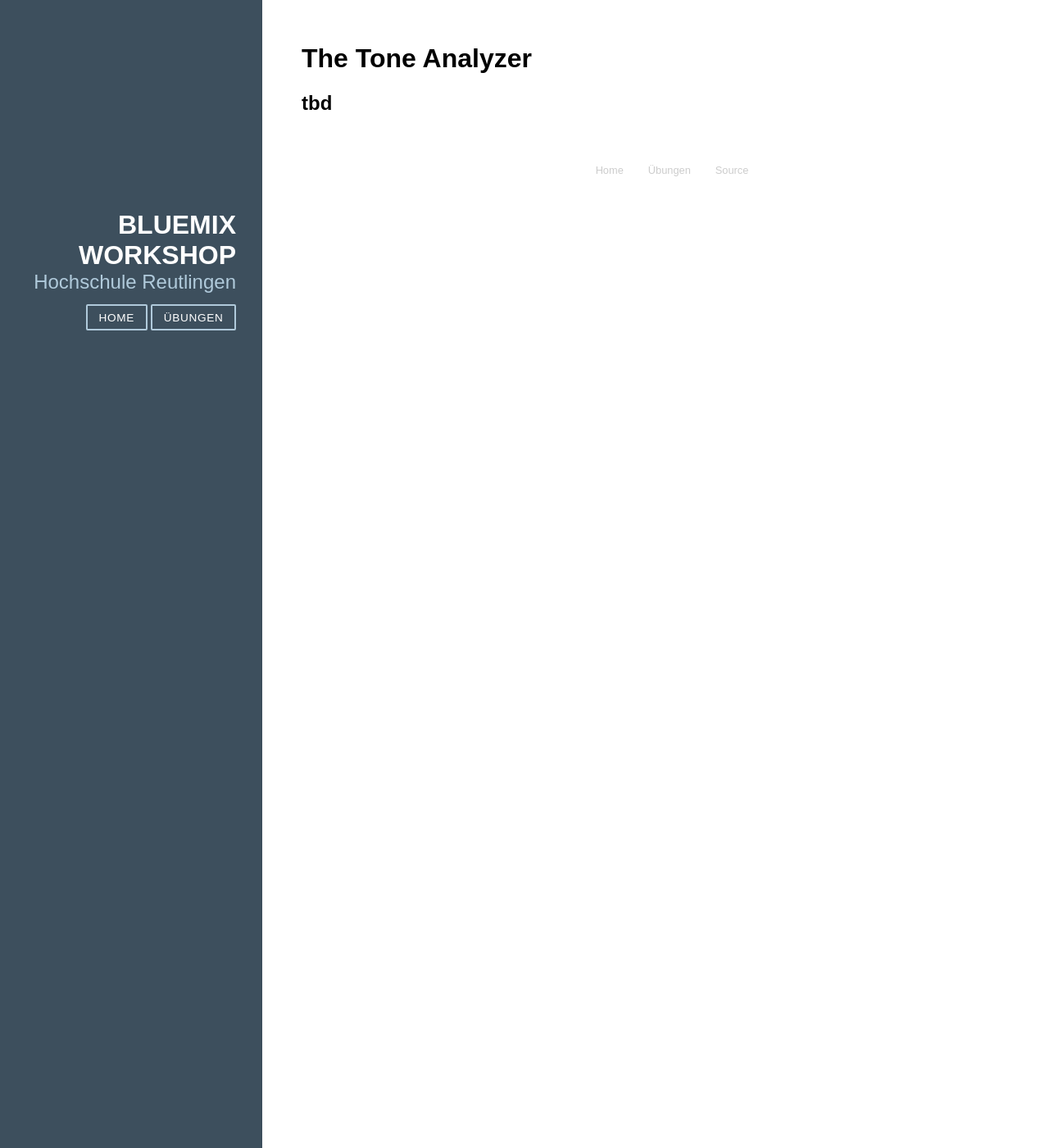
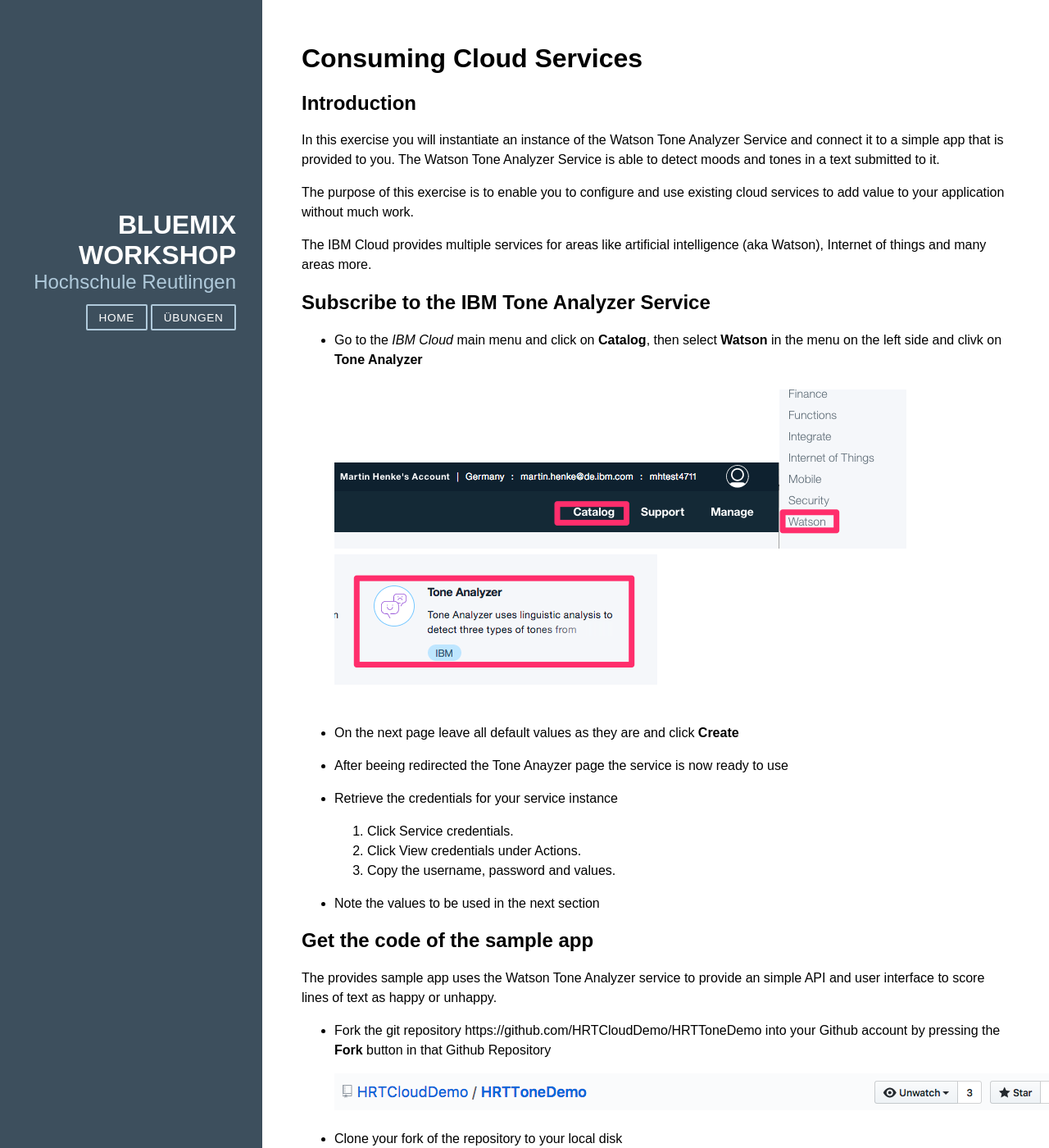
Before and after one commit to mkubik/HRTCloudDemo.github.io, a Jekyll site: the page built from _labs/004-tone-analyzer.markdown, in a window 1280 px wide and 1400 px high. Shown: the whole window at 82% size. Built offline with Jekyll 4.4.1, drawn with Linux system fonts in a browser that asks for light colours; nearby versions of some CDN libraries; some of the changed text lies outside the part shown.

Commit message:
initial version of lab4

````diff
--- a/_labs/004-tone-analyzer.markdown
+++ b/_labs/004-tone-analyzer.markdown
@@ -1,8 +1,58 @@
 ---
 layout: default
-title: The Tone Analyzer
+title: Consuming Cloud Services
 ---
 
 # {{ page.title }}
 
-## tbd
+## Introduction
+
+In this exercise you will instantiate an instance of the Watson Tone Analyzer Service and connect it to a simple app that is provided to you.
+The Watson Tone Analyzer Service is able to detect moods and tones in a text submitted to it.
+
+The purpose of this exercise is to enable you to configure and use existing cloud services to add value to your application without much work.
+
+The IBM Cloud provides multiple services for areas like artificial intelligence (aka Watson), Internet of things and many areas more.
+
+## Subscribe to the IBM Tone Analyzer Service
+
+- Go to the _IBM Cloud_ main menu
+and click on **Catalog**, then select **Watson** in the menu on the left side and clivk on **Tone Analyzer**
+<br><br>![catalog](lab4_catalog.png?raw=true)![watson](lab4_watson.png?raw=true)![tone](lab4_tone_tile.png?raw=true)<br><br>
+
+- On the next page leave all default values as they are and click **Create**
+
+- After beeing redirected the Tone Anayzer page the service is now ready to use
+
+- Retrieve the credentials for your service instance
+
+    1. Click Service credentials.
+    2. Click View credentials under Actions.
+    3. Copy the username, password and values.
+
+- Note the values to be used in the next section
+
+## Get the code of the sample app
+
+The provides sample app uses the Watson Tone Analyzer service to provide an simple API and user interface to score lines of text as happy or unhappy.
+
+- Fork the git repository https://github.com/HRTCloudDemo/HRTToneDemo into your Github account by pressing the **Fork** button in that Github Repository
+
+  ![fork](lab4_fork.png?raw=true)
+
+- Clone your fork of the repository to your local disk
+
+- copy the file **.env.sample** and save it under teh name **.env**
+
+- edit the file **.env** and fill in username, password and url of your instance of the Tone Analyzer service
+
+- test the app locally
+  - ```npm -i```
+  - ```node app.js```
+  - Open http://localhost:3000 in your browser
+
+- push the working app to IBM Cloud
+  - cf api
+  - cf login
+  - cf target
+  - cf push
````
Also changed, not shown: _labs/lab4_catalog.png (added), _labs/lab4_fork.png (added), _labs/lab4_tone_tile.png (added), _labs/lab4_watson.png (added).
